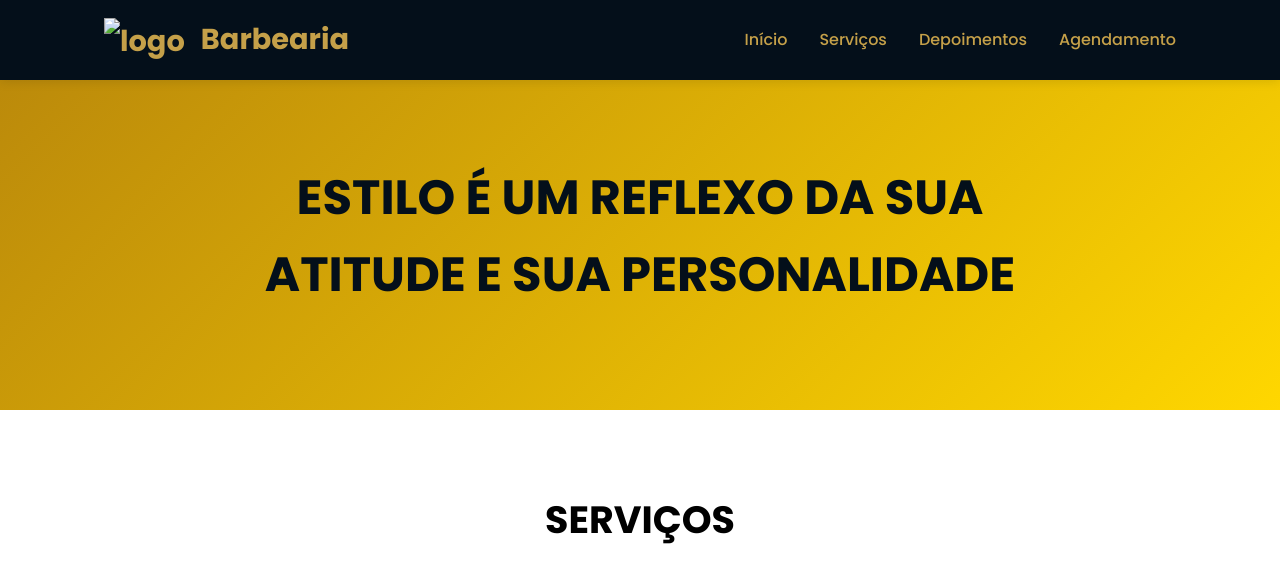
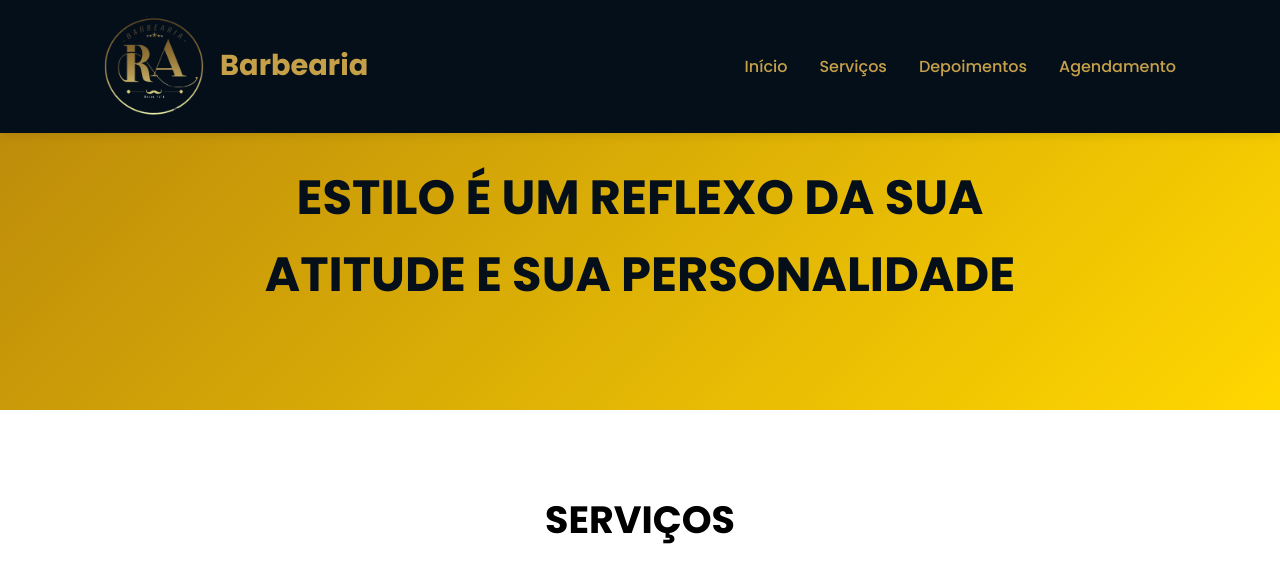
Before and after one commit to marioleo244221-wq/barbearia-vitrine, a plain HTML site: page index.html in a window 1280 px wide. Shown: the top 561 px of the page. Drawn offline with nearby package versions, Linux system fonts and the light colour scheme; no server answers.

Commit message:
ajuste-img

```diff
--- a/index.html
+++ b/index.html
@@ -22,7 +22,7 @@
     <header>
         <nav>
             <a href="#" class="logo">
-                <img src="./assets/" alt="logo" class="logo-img">
+                <img src="./assets/logo-ra-baberaria1.png" alt="logo" class="logo-img">
                 Barbearia
             </a>
             <ul class="nav-links">
```
Also changed, not shown: 1 other file.
